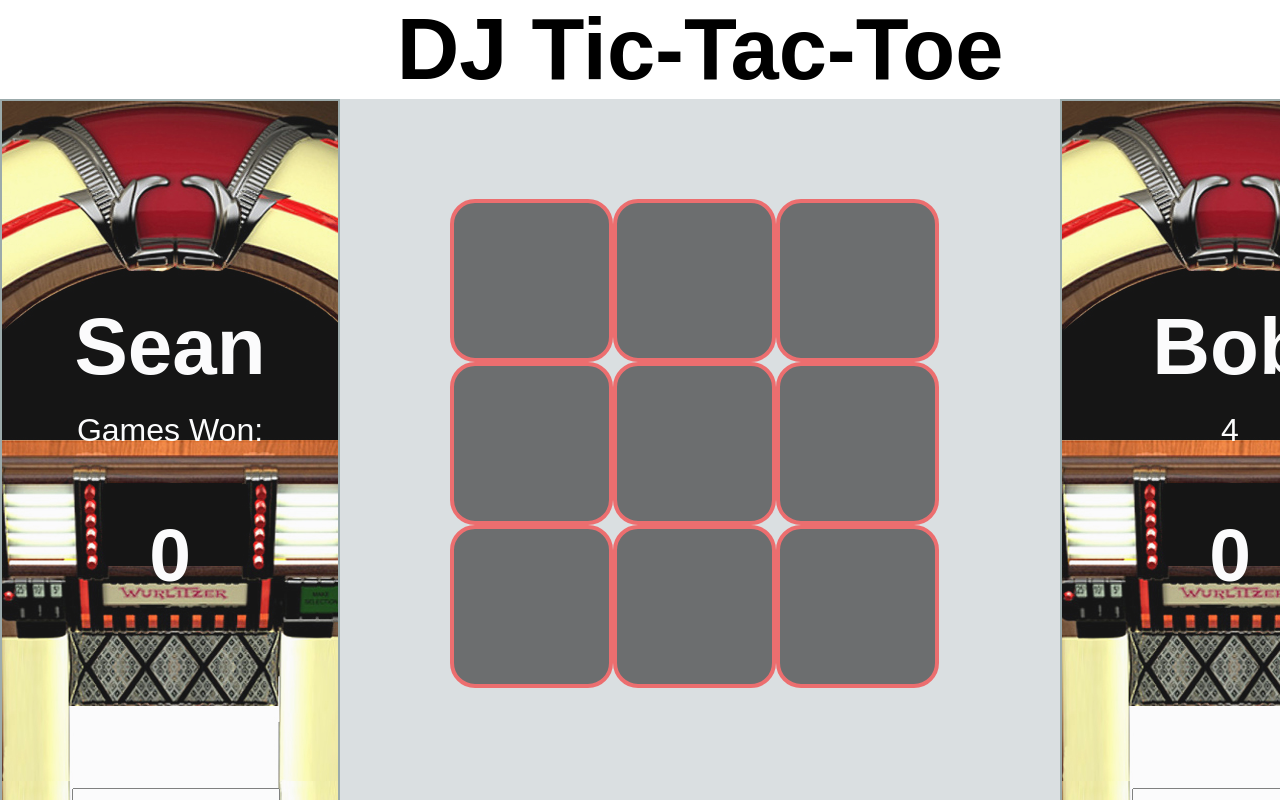
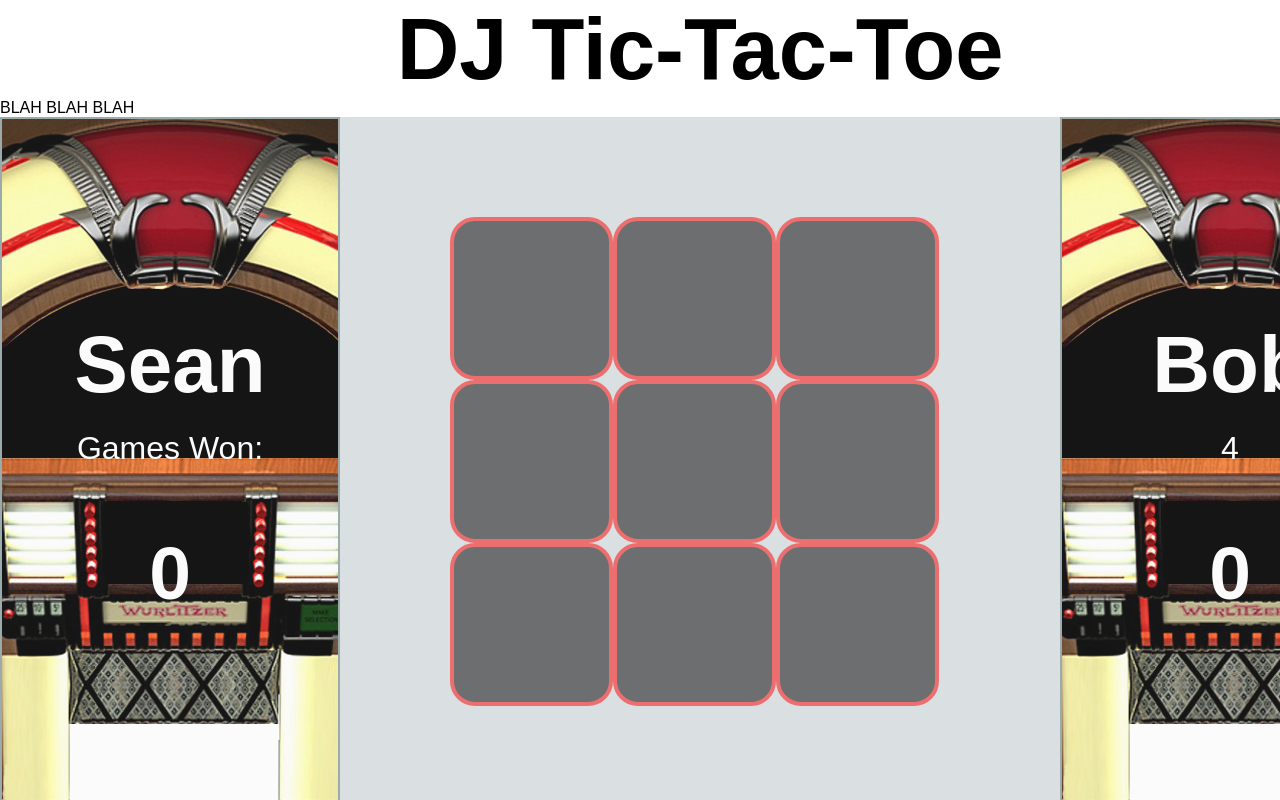
Before and after one commit to johnptmcdonald/tictactoe_lab, a plain HTML site: page index.html in a window 1280 px wide. Shown: the top 800 px of the page. Drawn offline with Linux system fonts and the light colour scheme.

Commit message:
added new feature

```diff
--- a/index.html
+++ b/index.html
@@ -9,7 +9,7 @@
 <body>
 <div id="container">
 	<h1>DJ Tic-Tac-Toe</h1>
-
+	<div class="new-feature">BLAH BLAH BLAH</div>
 	<div id="inner_container">
 	<div id="player1display">
 		<h1>Sean</h1>
```
